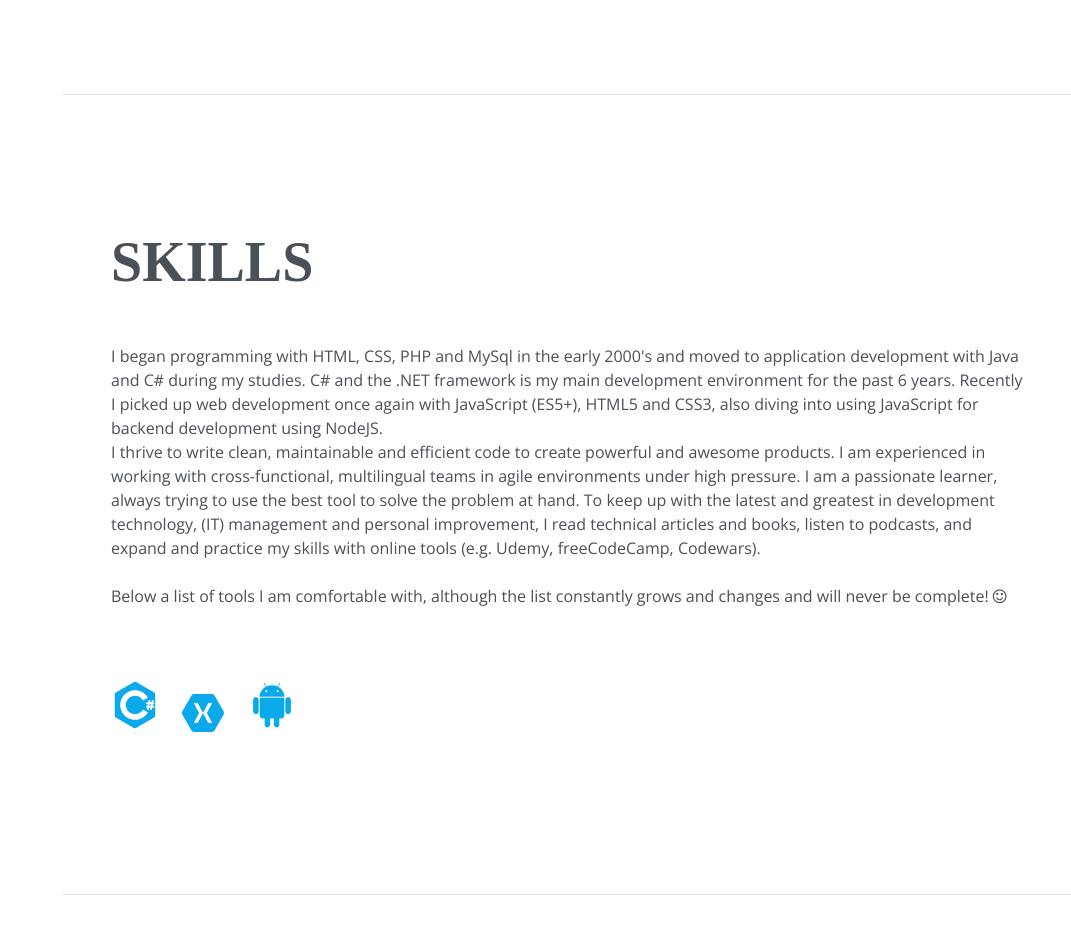
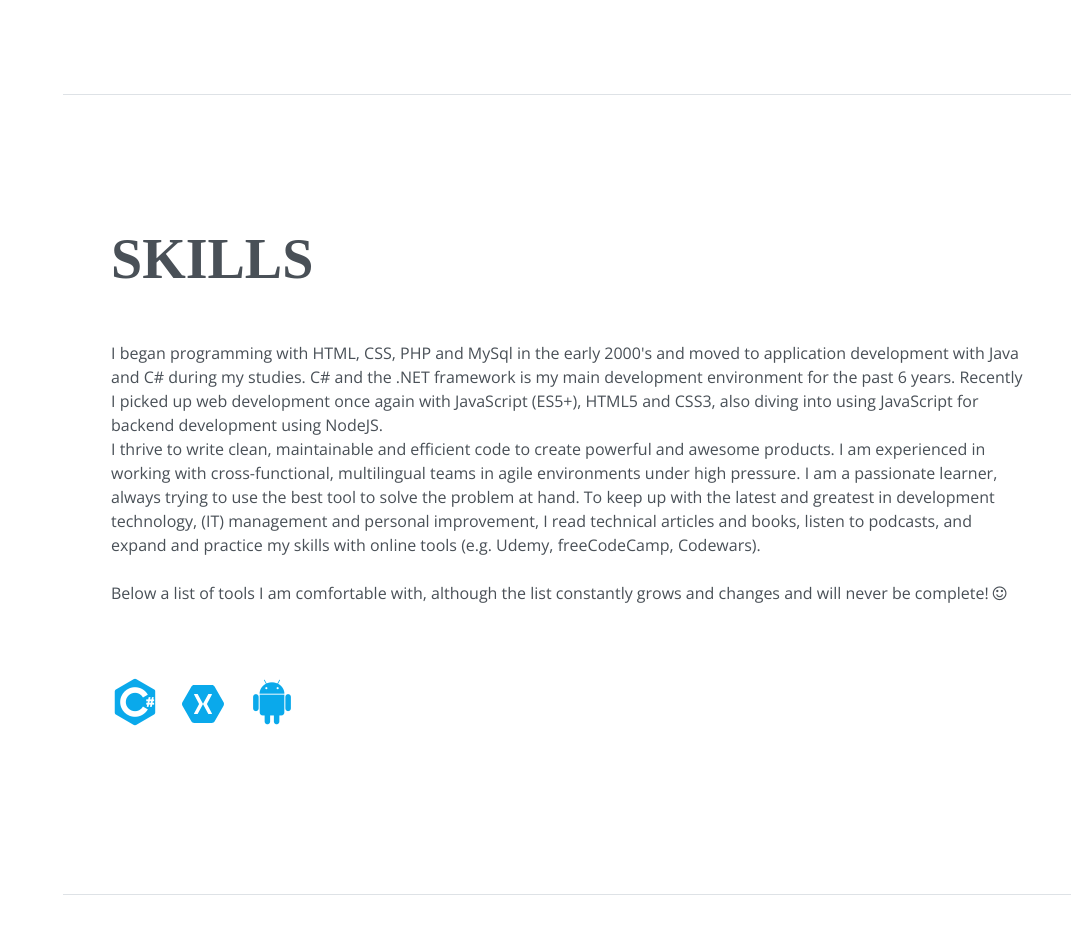
Before and after one commit to stephannielsen/snielsen.de, a PHP site: page / in a window 1280 px wide. Shown: the part 3296-4227 px from the top of the page, without its empty margins (209-1280 px from the left). Run offline with PHP 8.4, Linux system fonts and the light colour scheme; style sheets or scripts are compiled from the project's sources; some libraries are stand-ins or nearby versions; some web fonts are replaced.

Commit message:
Fixed layout issue with xamarin icon.

```diff
--- a/index.html
+++ b/index.html
@@ -301,8 +301,8 @@
                     <li class="list-inline-item">
                         <i class="devicon-csharp-plain" title="C#"></i>
                     </li>
-                    <li class="list-inline-item">
-                        <a href="" title="Xamarin">
+                    <li class="list-inline-item xamarin">
+                        <i title="Xamarin">
                             <svg title="Xamarin" class="devicon-xamarin-plain" xmlns="http://www.w3.org/2000/svg" xmlns:xlink="http://www.w3.org/1999/xlink" viewBox="0 0 48 48" version="1.1">
                 <g id="surface1">
                   <path d="M 32.875 5 L 15.125 5 C 13.988281 5 12.871094 5.652344 12.308594 6.648438 L 3.421875 22.339844 C 2.859375 23.351563 2.859375 24.648438 3.421875 25.660156 L 12.308594 41.351563 C 12.871094 42.351563 13.988281 43 15.125 43 L 32.875 43 C 34.011719 43 35.128906 42.347656 35.691406 41.351563 L 44.578125 25.660156 C 45.140625 24.648438 45.140625 23.351563 44.578125 22.339844 L 35.691406 6.648438 C 35.128906 5.652344 34.011719 5 32.875 5 Z "
@@ -311,7 +311,7 @@
                   />
                 </g>
               </svg>
-                        </a>
+            </i>
                     </li>
                     <li class="list-inline-item">
                         <i class="devicon-android-plain" title="Android"></i>
--- a/scss/resume.scss
+++ b/scss/resume.scss
@@ -10,6 +10,7 @@
 .devicon-xamarin-plain {
     width: 48px;
     height: 48px;
+    vertical-align: baseline;
 }
 
 
@@ -35,6 +36,10 @@
     max-width: 15rem;
     max-height: 15rem;
     border: 0.5rem solid lighten($primary, 20%);
+}
+
+.list-inline-item.xamarin {
+    vertical-align: middle;
 }
 
 #claps-container {
```
